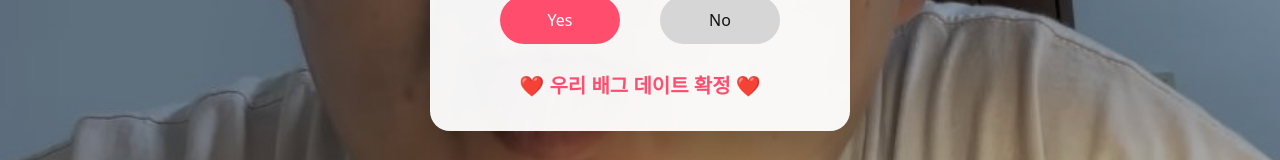
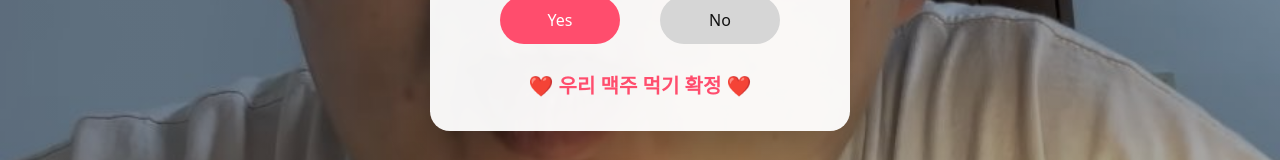
Before and after one commit to qqww46945-arch/date_with_me, a plain HTML site: page index.html in a window 1280 px wide. Both pictures are taken after a click on the button "Yes". Shown: the part 397-557 px from the top of the page. Drawn offline with Linux system fonts and the light colour scheme.

Commit message:
index.html 업데이트

```diff
--- a/index.html
+++ b/index.html
@@ -110,7 +110,7 @@ h1{
       <button class="btn no" id="noBtn" type="button">No</button>
     </div>
 
-    <div class="result" id="result">❤️ 우리 배그 데이트 확정 ❤️</div>
+    <div class="result" id="result">❤️ 우리 맥주 먹기 확정 ❤️</div>
   </div>
 
 <script>
```
